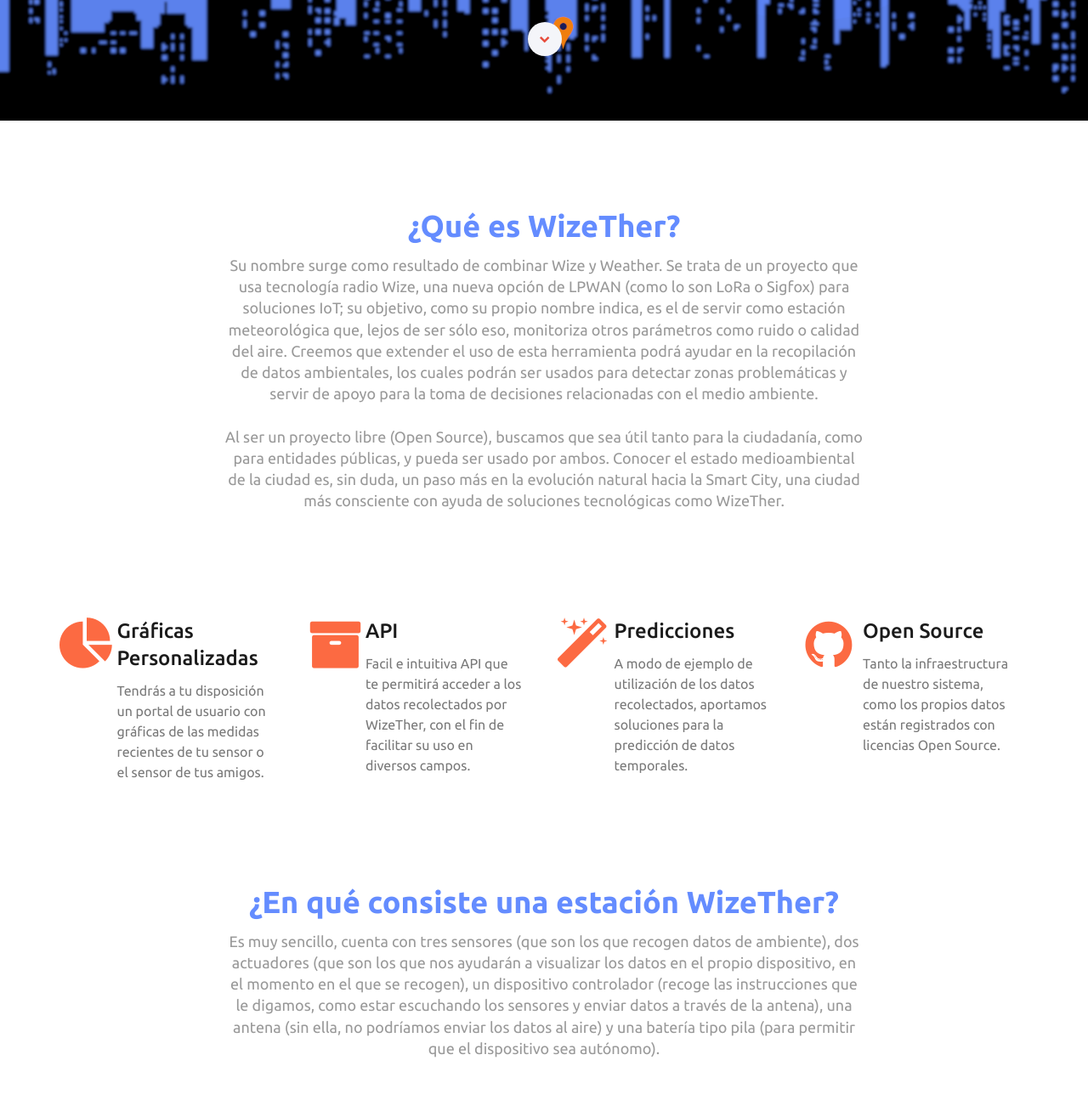
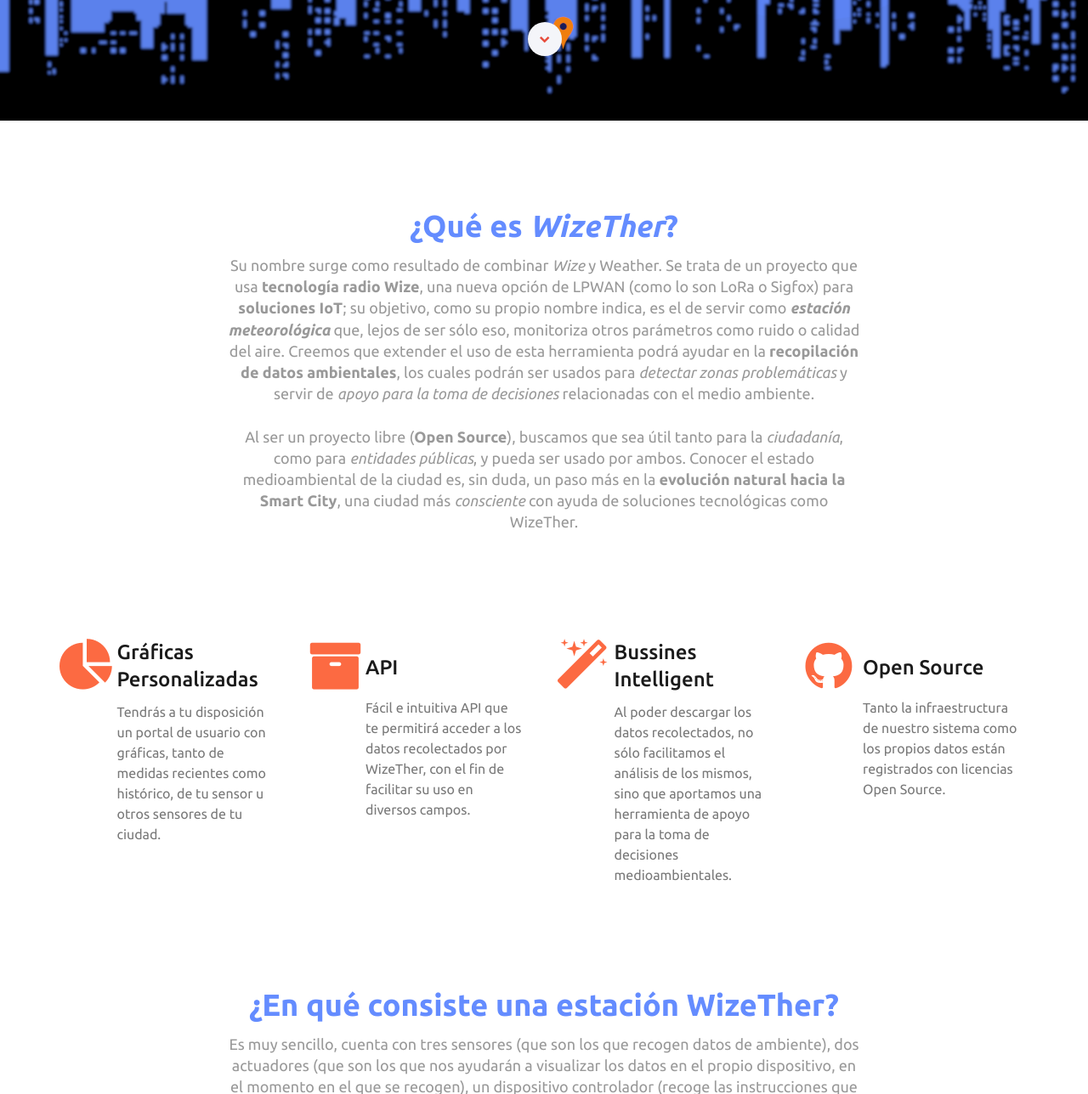
Before and after one commit to Raniita/wizether_webapp, a Flask app: page / in a window 1280 px wide. Shown: the part 618-1906 px from the top of the page at 85% size. Run offline with Flask 2, Linux system fonts and the light colour scheme; some libraries are stand-ins or nearby versions.

Commit message:
Small changes on webpage

```diff
--- a/app/templates/landing/index.html
+++ b/app/templates/landing/index.html
@@ -146,12 +146,16 @@
                         <div class="main_features p-top-100">
                             <div class="col-md-8 col-md-offset-2 col-sm-12 col-xs-12">
                                 <div class="head_title text-center">
-                                    <h2>¿Qué es WizeTher?</h2>
-                                    <h5>Su nombre surge como resultado de combinar Wize y Weather. Se trata de un proyecto que usa tecnología radio Wize,
-                                        una nueva opción de LPWAN (como lo son LoRa o Sigfox) para soluciones IoT; su objetivo, como su propio nombre indica,
-                                        es el de servir como estación meteorológica que, lejos de ser sólo eso, monitoriza otros parámetros como ruido o calidad del aire.
-                                        Creemos que extender el uso de esta herramienta podrá ayudar en la recopilación de datos ambientales, los cuales podrán ser usados para detectar
-                                        zonas problemáticas y servir de apoyo para la toma de decisiones relacionadas con el medio ambiente. <br> <br> Al ser un proyecto libre (Open Source), buscamos que sea útil tanto para la ciudadanía, como para entidades públicas, y pueda ser usado por ambos. Conocer el estado medioambiental de la ciudad es, sin duda, un paso más en la evolución natural hacia la Smart City, una ciudad más consciente con ayuda de soluciones tecnológicas como WizeTher. </h5>
+                                    <h2>¿Qué es <i>WizeTher</i>?</h2>
+                                    <h5>Su nombre surge como resultado de combinar <i>Wize</i> y Weather. Se trata de un proyecto que usa <b>tecnología radio Wize</b>,
+                                        una nueva opción de LPWAN (como lo son LoRa o Sigfox) para <b>soluciones IoT</b>; su objetivo, como su propio nombre indica,
+                                        es el de servir como <b><i>estación meteorológica</i></b> que, lejos de ser sólo eso, monitoriza otros parámetros como ruido o calidad del aire.
+                                        Creemos que extender el uso de esta herramienta podrá ayudar en la <b>recopilación de datos ambientales</b>, los cuales podrán ser usados para <i>detectar
+                                        zonas problemáticas</i> y servir de <i>apoyo para la toma de decisiones</i> relacionadas con el medio ambiente. <br> <br>
+
+                                        Al ser un proyecto libre (<b>Open Source</b>), buscamos que sea útil tanto para la <i>ciudadanía</i>, como para <i>entidades públicas</i>, y pueda ser usado por ambos.
+                                        Conocer el estado medioambiental de la ciudad es, sin duda, un paso más en la <b>evolución natural hacia la Smart City</b>,
+                                        una ciudad más <i>consciente</i> con ayuda de soluciones tecnológicas como WizeTher. </h5>
                                 </div>
                             </div>
 
@@ -163,7 +167,7 @@
                                     </div>
                                     <div class="f_item_text">
                                         <h3>Gráficas Personalizadas</h3>
-                                        <p>Tendrás a tu disposición un portal de usuario con gráficas de las medidas recientes de tu sensor o el sensor de tus amigos.</p>
+                                        <p>Tendrás a tu disposición un portal de usuario con gráficas, tanto de medidas recientes como histórico, de tu sensor u otros sensores de tu ciudad.</p>
                                     </div>
                                 </div>
                             </div>
@@ -174,8 +178,8 @@
                                         <i class="fa fa-archive"></i>
                                     </div>
                                     <div class="f_item_text">
-                                        <h3>API</h3>
-                                        <p>Facil e intuitiva API que te permitirá acceder a los datos recolectados por WizeTher, con el fin de facilitar su uso en diversos campos.</p>
+                                        <h3 style="margin-top: 10%;">API</h3>
+                                        <p style="margin-top: 10%;">Fácil e intuitiva API que te permitirá acceder a los datos recolectados por WizeTher, con el fin de facilitar su uso en diversos campos.</p>
                                     </div>
                                 </div>
                             </div>
@@ -186,8 +190,8 @@
                                         <i class="fa fa-magic"></i>
                                     </div>
                                     <div class="f_item_text">
-                                        <h3>Predicciones</h3>
-                                        <p>A modo de ejemplo de utilización de los datos recolectados, aportamos soluciones para la predicción de datos temporales.</p>
+                                        <h3>Bussines Intelligent</h3>
+                                        <p>Al poder descargar los datos recolectados, no sólo facilitamos el análisis de los mismos, sino que aportamos una herramienta de apoyo para la toma de decisiones medioambientales.</p>
                                     </div>
                                 </div>
                             </div>
@@ -198,8 +202,8 @@
                                         <i class="fa fa-github"></i>
                                     </div>
                                     <div class="f_item_text">
-                                        <h3>Open Source</h3>
-                                        <p>Tanto la infraestructura de nuestro sistema, como los propios datos están registrados con licencias Open Source.</p>
+                                        <h3 style="margin-top: 10%;">Open Source</h3>
+                                        <p style="margin-top: 10%;">Tanto la infraestructura de nuestro sistema como los propios datos están registrados con licencias Open Source.</p>
                                     </div>
                                 </div>
                             </div>
```
